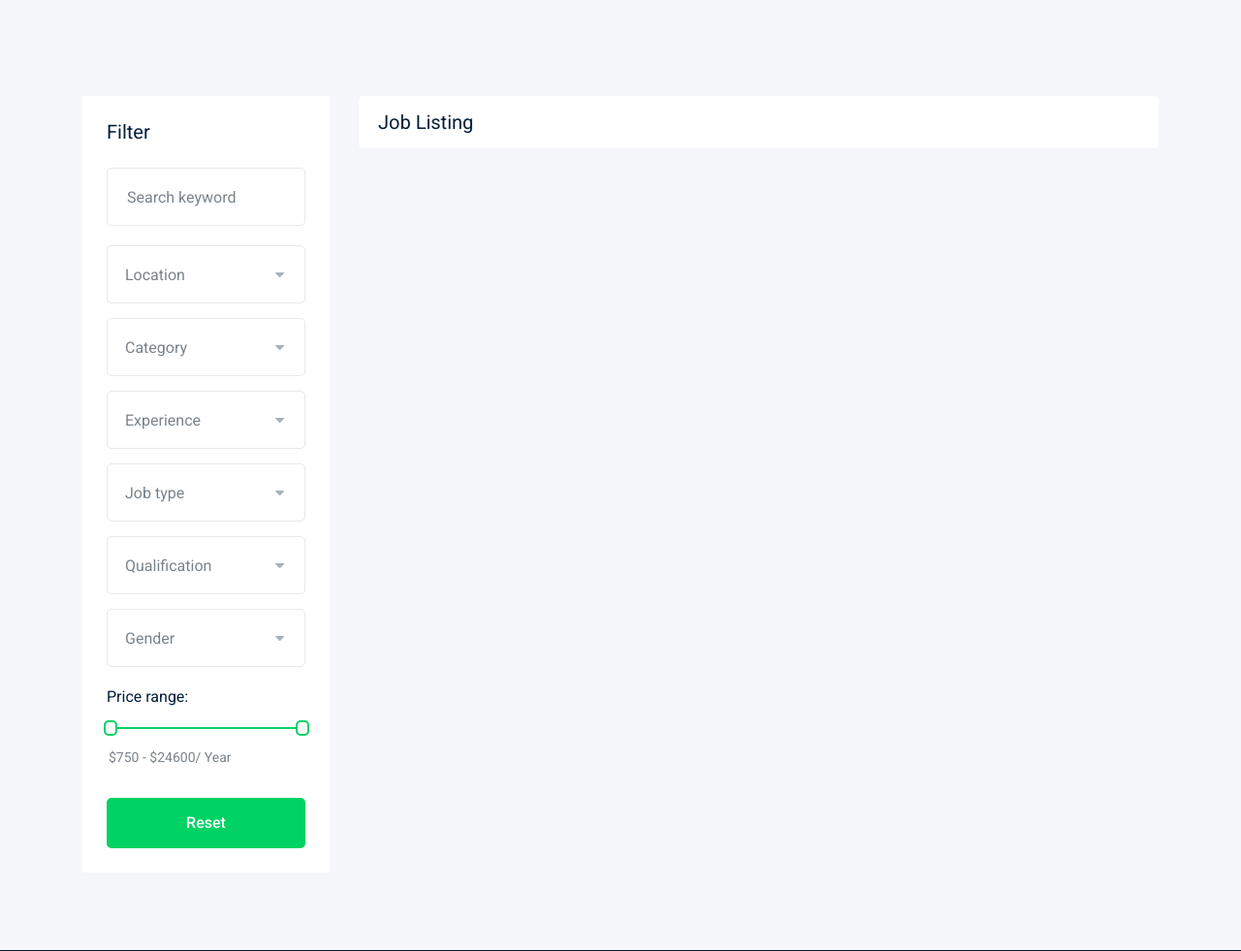
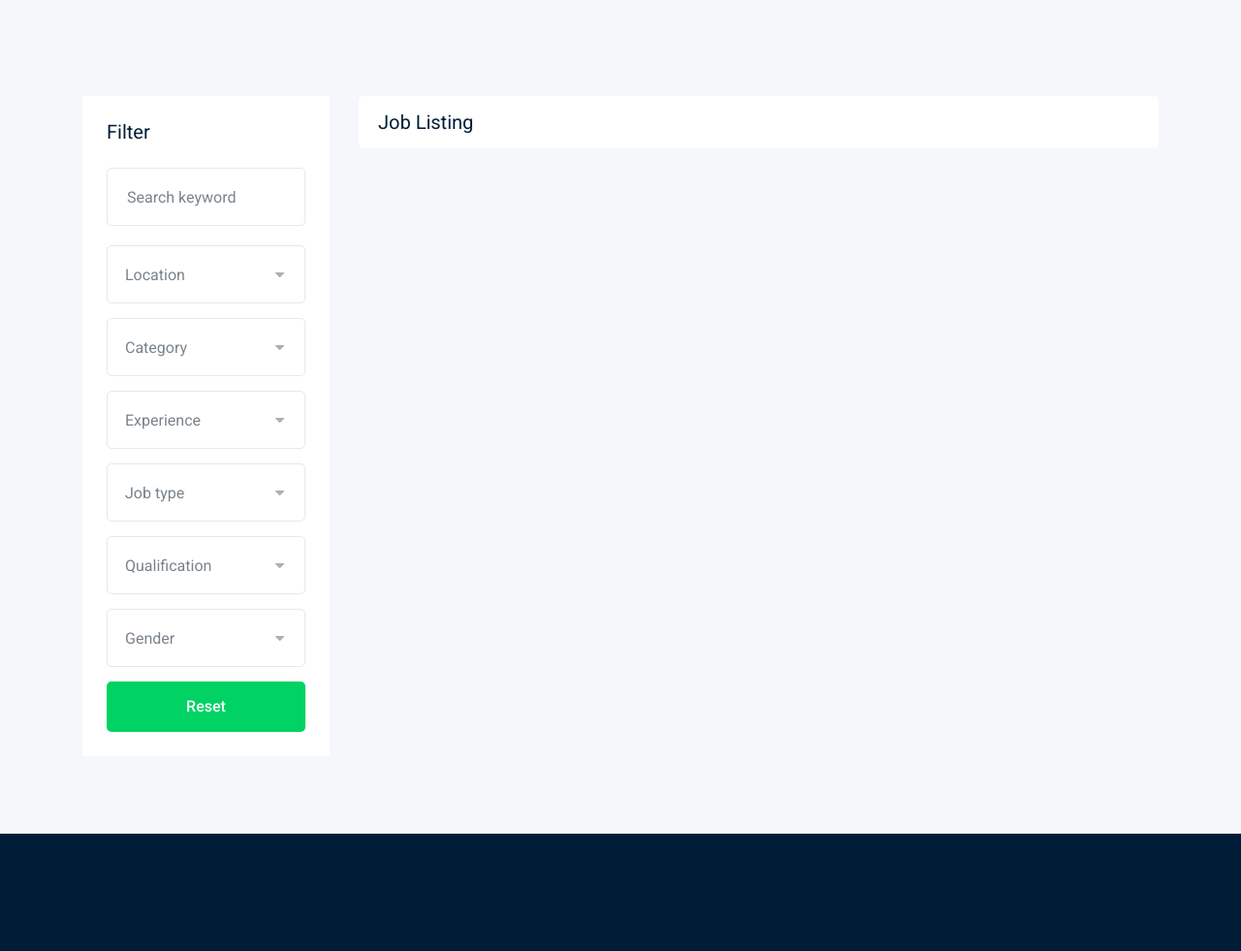
Before and after one commit to Abdelrahmanyy/Job-board, a Django app: page / in a window 1280 px wide. Shown: the part 352-1333 px from the top of the page at 97% size. Run offline with Django 4.2, Linux system fonts and the light colour scheme; data that the repository does not hold is empty; some libraries are stand-ins or nearby versions.

```diff
--- a/Job/templates/Job/job_list.html
+++ b/Job/templates/Job/job_list.html
@@ -85,13 +85,6 @@
                                     </div>
                                 </div>
                             </form>
-                        </div>
-                        <div class="range_wrap">
-                            <label for="amount">Price range:</label>
-                            <div id="slider-range"></div>
-                            <p>
-                                <input type="text" id="amount" readonly style="border:0; color:#7A838B; font-size: 14px; font-weight:400;">
-                            </p>
                         </div>
                         <div class="reset_btn">
                             <button  class="boxed-btn3 w-100" type="submit">Reset</button>
--- a/project/settings.py
+++ b/project/settings.py
@@ -41,8 +41,6 @@ INSTALLED_APPS = [
     'django.contrib.staticfiles',
     'widget_tweaks',
     'Job',
-    'crispy_bootstrap5',
-    'crispy_forms',
     'bootstrap5',
     'contact',
 ]
```
